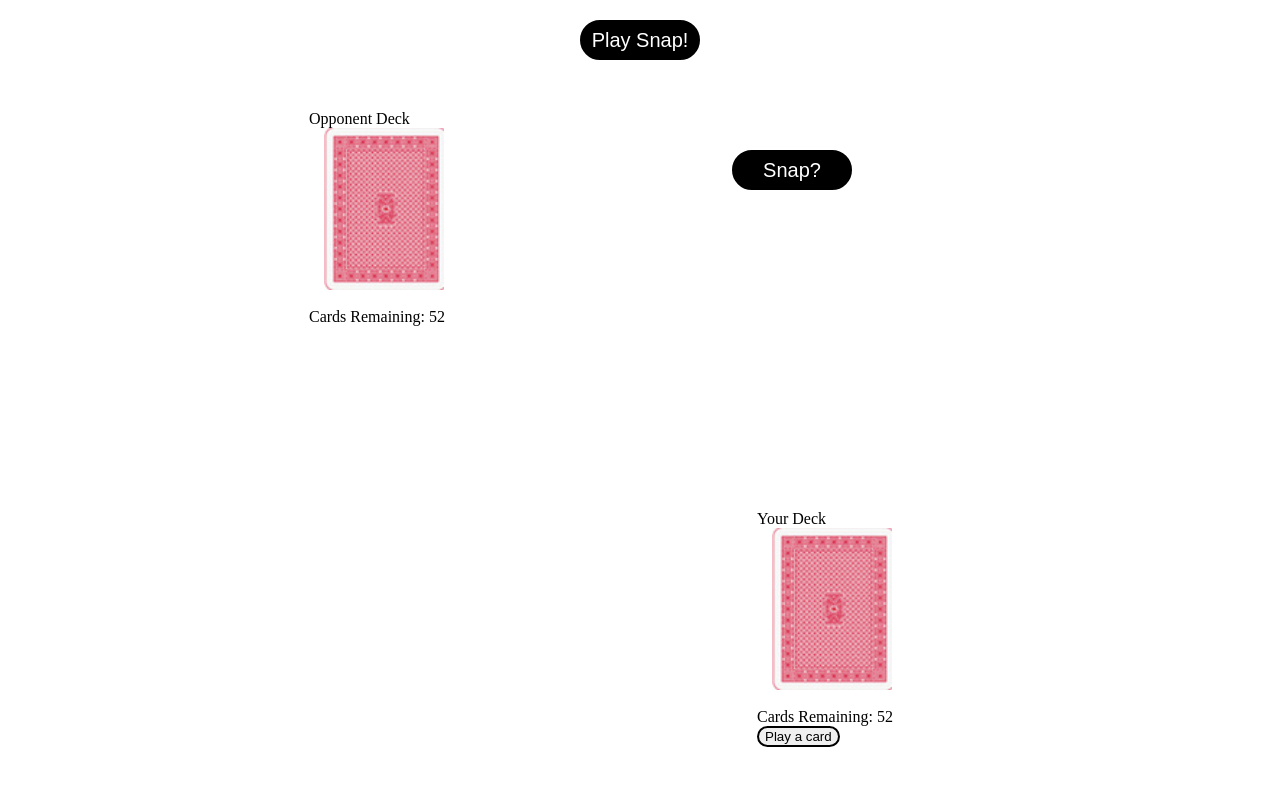
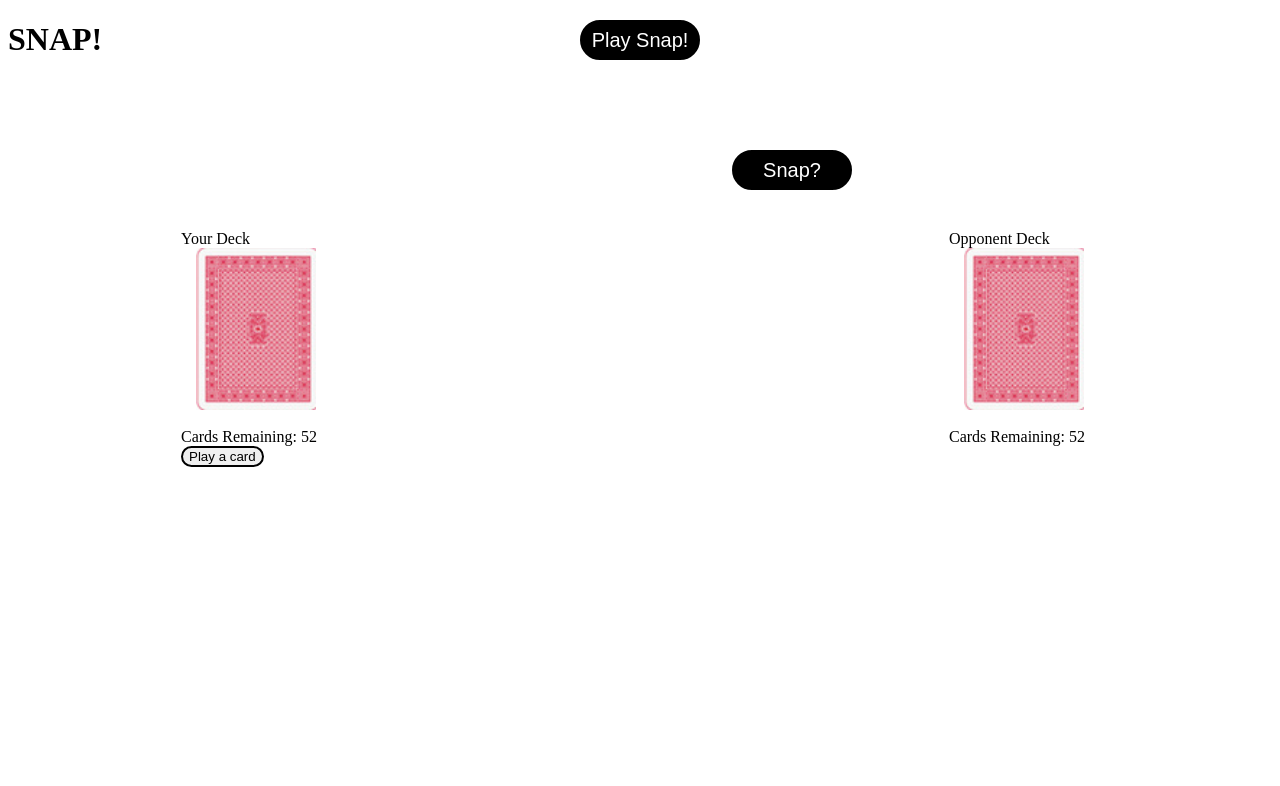
Before and after one commit to ben-ghirardani/Snap-, a React (Create React App) app: page / in a window 1280 px wide. Shown: the top 786 px of the page. Built offline with nearby package versions, Linux system fonts and the light colour scheme.

Commit message:
adjust component positions on page

```diff
--- a/public/main.css
+++ b/public/main.css
@@ -24,8 +24,8 @@
     height: 180px;
     width: 150px;
     position: fixed;
-    top: 75%;
-    left: 65%;
+    top: 40%;
+    left: 20%;
     margin-top: -90px;
     margin-left: -75px;
 }
@@ -40,15 +40,15 @@
     height: 180px;
     width: 150px;
     position: fixed;
-    top: 25%;
-    left: 30%;
+    top: 40%;
+    left: 80%;
     margin-top: -90px;
     margin-left: -75px;
 }
 
 .cards-played {
     position: fixed;
-    top: 50%;
+    top: 43%;
     left: 50%;
     height: 180px;
     width: 150px;
--- a/src/App.js
+++ b/src/App.js
@@ -63,8 +63,6 @@ import KingOfClubs from './img/KingOfClubs.png';
 import KingOfDiamonds from './img/KingOfDiamonds.png';
 import KingOfHearts from './img/KingOfHearts.png';
 import KingOfSpades from './img/KingOfSpades.png';
-import Joker1 from './img/Joker1.png';
-import Joker2 from './img/Joker2.png';
 
 class App extends Component {
 
@@ -219,7 +217,7 @@ class App extends Component {
 
         return (
             <div className="App">
-
+            <h1>SNAP!</h1>
             <button
                 className="play-snap"
                 onClick={this.handlePlaySnap.bind(this)}>
--- a/src/OpponentPosition.js
+++ b/src/OpponentPosition.js
@@ -7,7 +7,7 @@ class OpponentPosition extends Component {
             <div className="opponent-container">
                 Opponent Deck
                 <br></br>
-                <img className="opponent-deck-top" src={this.props.opponentDeckTop} />
+                <img className="opponent-deck-top" src={this.props.opponentDeckTop} alt="Top of opponent's deck"/>
                 <br></br>
                 <div>Cards Remaining: {this.props.opponentDeck.length} </div>
             </div>
--- a/src/PlayerPosition.js
+++ b/src/PlayerPosition.js
@@ -7,7 +7,7 @@ class PlayerPosition extends Component {
             <div className="player-container">
                 Your Deck
                 <br></br>
-                <img className="player-deck-top" src={this.props.playerDeckTop} />
+                <img className="player-deck-top" src={this.props.playerDeckTop} alt="Top of player's deck"/>
                 <br></br>
                 <div> Cards Remaining: {this.props.playerDeck.length} </div>
                 <button className="playCard" onClick={this.props.playCard}>Play a card</button>
```
